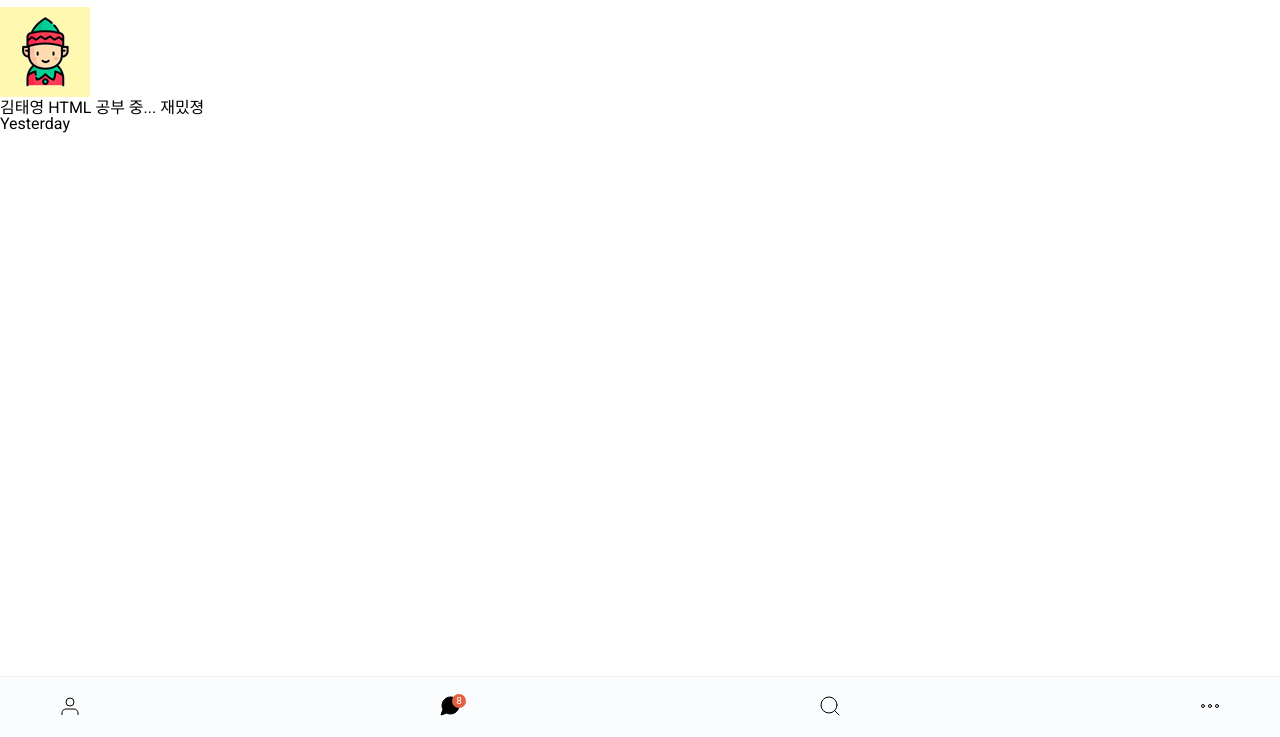
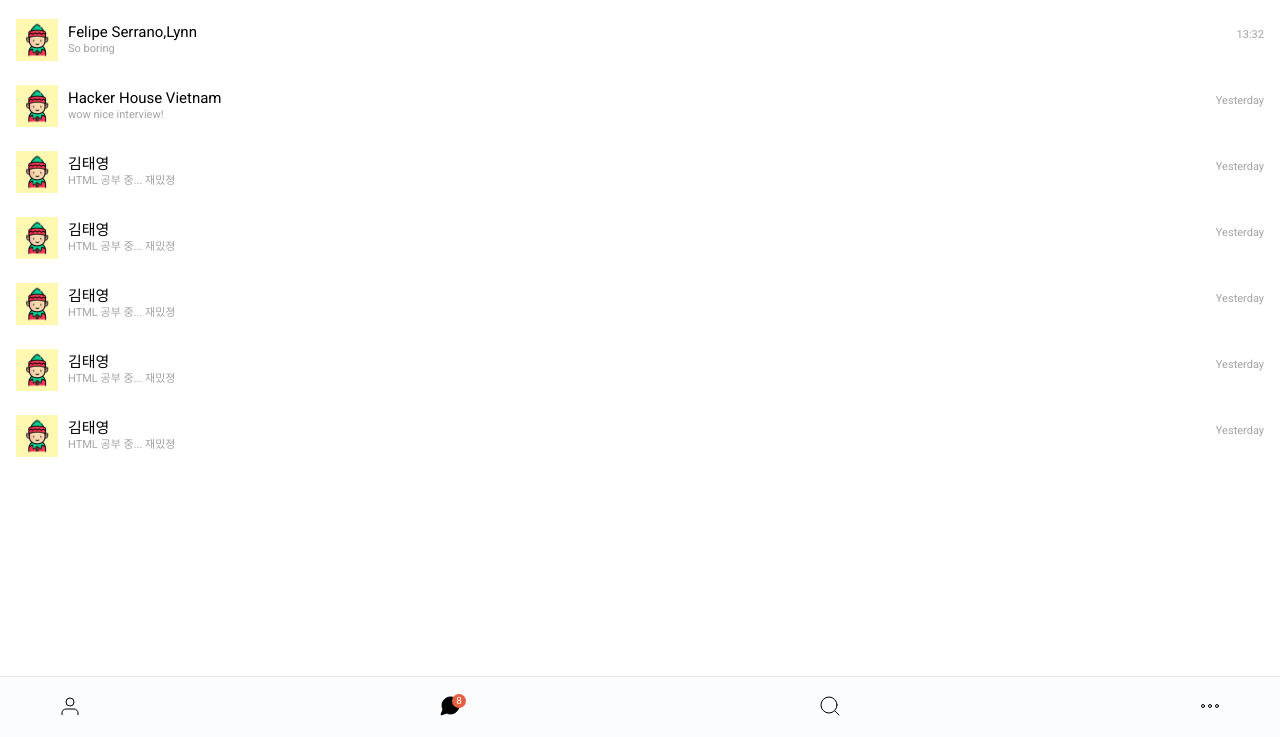
Before and after one commit to DesignerZERO/kakao_clone_v2.0, a plain HTML site: page index.html in a window 1280 px wide. Shown: the part 63-800 px from the top of the page. Drawn offline with Linux system fonts and the light colour scheme.

Commit message:
index 거의 완성

```diff
--- /dev/null
+++ b/css/friend.css
@@ -0,0 +1,36 @@
+.friends__items {
+  display: flex;
+  justify-content: space-between;
+  padding: 0 16px;
+}
+.friends__items:hover {
+  background-color: #fbfcfd;
+}
+
+.friends__column {
+  display: flex;
+  height: 66px;
+  align-items: center;
+}
+.friends__avatar {
+  width: 42px;
+  height: 42px;
+  margin-right: 10px;
+}
+.friend__content__name {
+  font-size: 15px;
+  line-height: 15px;
+  vertical-align: middle;
+  display: block;
+}
+.friend__content__preview {
+  font-size: 11px;
+  line-height: 11px;
+  vertical-align: middle;
+  color: #a3a4a5;
+}
+.friend__timestamp {
+  margin-top: -12px;
+  font-size: 11px;
+  color: #a3a4a5;
+}
--- a/css/styles.css
+++ b/css/styles.css
@@ -2,21 +2,21 @@
 @import "status-bar.css";
 @import "appbar.css";
 @import "nav-bottom.css";
+@import "friend.css";
 
-@import url('https://fonts.googleapis.com/css?family=Roboto:400,700&display=swap');
+@import url("https://fonts.googleapis.com/css?family=Roboto:400,700&display=swap");
 
 * {
   box-sizing: border-box;
 }
 
 a {
-  text-decoration : none;
+  text-decoration: none;
   color: inherit;
 }
 
-
 body {
-  background-color:white;
+  background-color: white;
   color: #020202;
   font-family: "Roboto", sans-serif;
 }
--- a/index.html
+++ b/index.html
@@ -44,20 +44,130 @@
   <main>
     <div class="chats">
       <ul class="chats__list">
-        <li class="chats__items">
-          <div class="chats__items__column">
-            <div class="chats__avatar g-avatar">
-              <img src="images/avatar_1.png" />
-            </div>
-            <div class="chats__contents">
-              <span class="chats__username">김태영</span>
-              <span class="chats__preview">HTML 공부 중... 재밌졍</span>
+        <li class="friends__items">
+          <div class="friends__column">
+              <img class="friends__avatar g-avatar" src="images/avatar_1.png" />
+            <div class="friend__contents">
+              <span class="friend__content__name">Felipe Serrano,Lynn</span>
+              <span class="friend__content__preview">So boring</span>
             </div>
           </div>
-          <div class="chats__items__column">
-            <span class="chats__timestamp">Yesterday</span>
+          <div class="friends__column">
+            <span class="friend__timestamp">13:32</span>
           </div>
         </li>
+        <li class="friends__items">
+          <div class="friends__column">
+            <img class="friends__avatar g-avatar" src="images/avatar_1.png" />
+            <div class="friend__contents">
+              <span class="friend__content__name">Hacker House Vietnam</span>
+              <span class="friend__content__preview">wow nice interview!</span>
+            </div>
+          </div>
+          <div class="friends__column">
+            <span class="friend__timestamp">Yesterday</span>
+          </div>
+        </li>
+        <li class="friends__items">
+          <div class="friends__column">
+            <img class="friends__avatar g-avatar" src="images/avatar_1.png" />
+            <div class="friend__contents">
+              <span class="friend__content__name">김태영</span>
+              <span class="friend__content__preview">HTML 공부 중... 재밌졍</span>
+            </div>
+          </div>
+          <div class="friends__column">
+            <span class="friend__timestamp">Yesterday</span>
+          </div>
+        </li>
+        <li class="friends__items">
+          <div class="friends__column">
+            <img class="friends__avatar g-avatar" src="images/avatar_1.png" />
+            <div class="friend__contents">
+              <span class="friend__content__name">김태영</span>
+              <span class="friend__content__preview">HTML 공부 중... 재밌졍</span>
+            </div>
+          </div>
+          <div class="friends__column">
+            <span class="friend__timestamp">Yesterday</span>
+          </div>
+        </li>
+        <li class="friends__items">
+          <div class="friends__column">
+            <img class="friends__avatar g-avatar" src="images/avatar_1.png" />
+            <div class="friend__contents">
+              <span class="friend__content__name">김태영</span>
+              <span class="friend__content__preview">HTML 공부 중... 재밌졍</span>
+            </div>
+          </div>
+          <div class="friends__column">
+            <span class="friend__timestamp">Yesterday</span>
+          </div>
+        </li>
+        <li class="friends__items">
+          <div class="friends__column">
+            <img class="friends__avatar g-avatar" src="images/avatar_1.png" />
+            <div class="friend__contents">
+              <span class="friend__content__name">김태영</span>
+              <span class="friend__content__preview">HTML 공부 중... 재밌졍</span>
+            </div>
+          </div>
+          <div class="friends__column">
+            <span class="friend__timestamp">Yesterday</span>
+          </div>
+        </li>
+        <li class="friends__items">
+          <div class="friends__column">
+            <img class="friends__avatar g-avatar" src="images/avatar_1.png" />
+            <div class="friend__contents">
+              <span class="friend__content__name">김태영</span>
+              <span class="friend__content__preview">HTML 공부 중... 재밌졍</span>
+            </div>
+          </div>
+          <div class="friends__column">
+            <span class="friend__timestamp">Yesterday</span>
+          </div>
+        </li>
+      </ul>
+    </div>
+  </main>
+  <nav class="bottom-nav">
+    <ul class="bottom-nav__list">
+      <li class="bottom-nav__list__items">
+        <a href="friends.html">
+          <img
+            class="nav-user-off"
+            src="svg_icons/new/bottom__nav-user-on.svg"
+          />
+        </a>
+      </li>
+      <li class="bottom-nav__list__items">
+        <div class="nav__badge">
+          8
+        </div>
+        <a href="index.html">
+          <img
+            class="nav-chats-off"
+            src="svg_icons/new/bottom__nav-chats-off.svg"
+          />
+        </a>
+      </li>
+      <li class="bottom-nav__list__items">
+        <a href="find.html">
+          <img
+            class="nav-search-off"
+            src="svg_icons/new/bottom__nav-search-off.svg"
+          />
+        </a>
+      </li>
+      <li class="bottom-nav__list__items">
+        <a href="more.html">
+          <img
+            class="nav-more-off"
+            src="svg_icons/new/bottom__nav-more-off.svg"
+          />
+        </a>
+      </li>
       </ul>
     </div>
   </main>
```
Also changed, not shown: find.html (+1 -4 lines), friends.html (+32 -4 lines), svg_icons/new/avatar-shape.svg (added), 1 other file.
